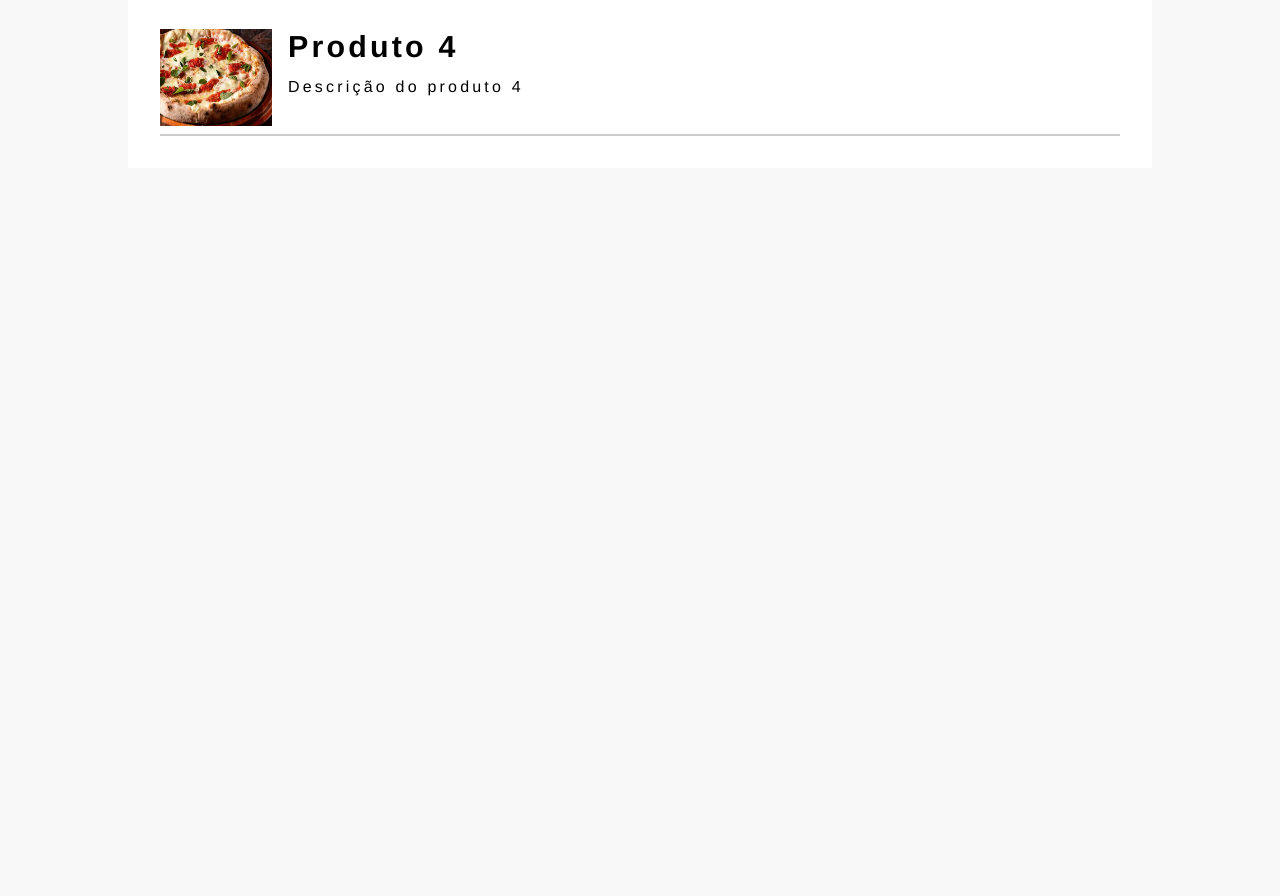
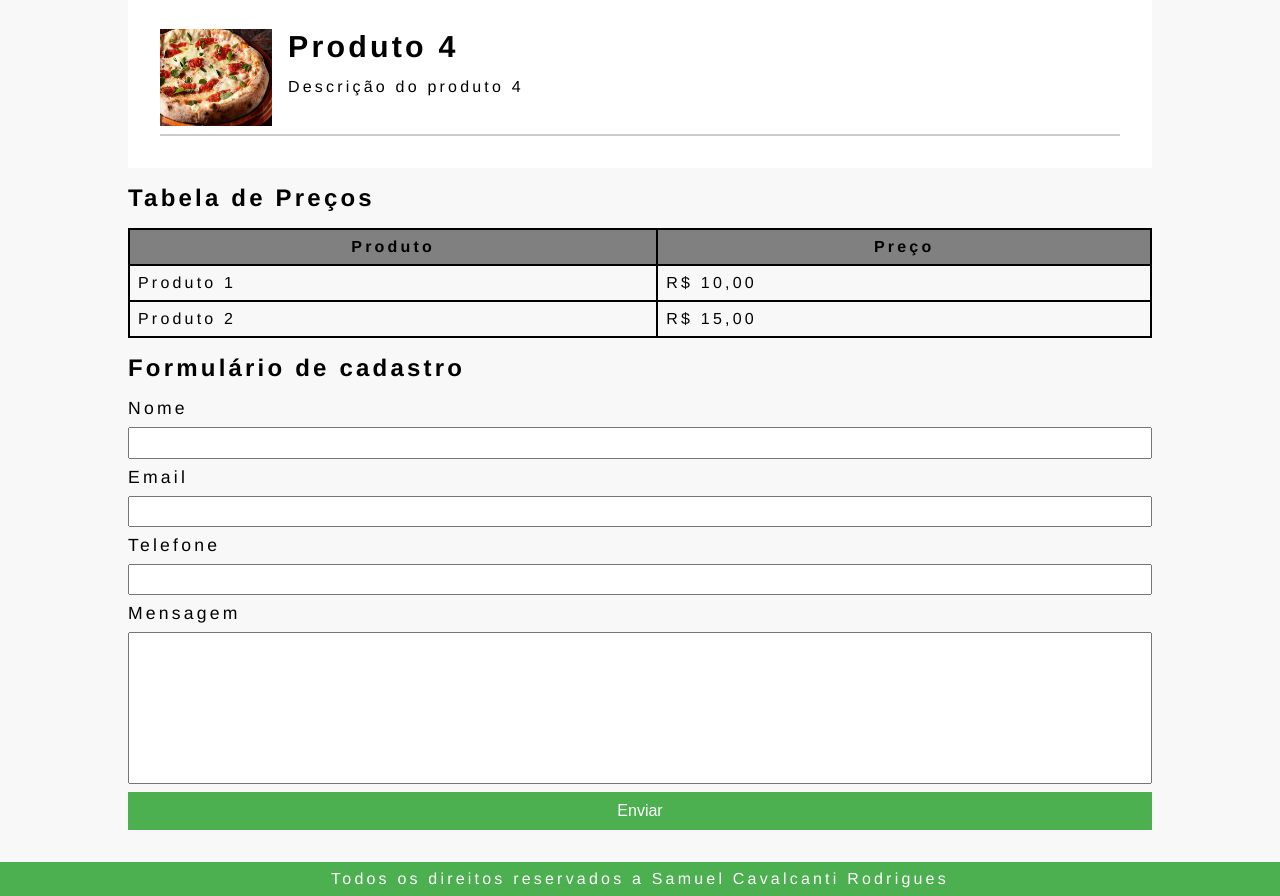
Before and after one commit to minerchan/Santander_Coders_2023, a plain HTML site: page aula05/index.html in a window 1280 px wide. Shown: the part 776-1672 px from the top of the page. Before the commit the page ends 944 px from the top, so only its background shows below. Drawn offline with Linux system fonts and the light colour scheme.

Commit message:
so corrigir as cores agora e as fontes

```diff
--- a/aula05/index.html
+++ b/aula05/index.html
@@ -1,11 +1,13 @@
 <!DOCTYPE html>
 <html lang="pt-br">
+
 <head>
   <meta charset="UTF-8" />
   <meta name="viewport" content="width=device-width, initial-scale=1.0" />
   <title>Cardápio Digital</title>
   <link rel="stylesheet" href="./style.css" />
 </head>
+
 <body>
   <header>
     <div id="titulo">
@@ -20,7 +22,8 @@
       </ul>
     </nav>
   </header>
-    <main id="flexProdutos">
+  <main>
+    <section id="flexProdutos">
       <h2>Cardápio/Catálogo</h2>
       <div class="gridItem">
         <img src="./pizza.jpg" alt="Imagem de uma pizza" />
@@ -42,6 +45,46 @@
         <h2>Produto 4</h2>
         <p>Descrição do produto 4</p>
       </div>
+    </section>
+    <section>
+      <h2 class="marginB">Tabela de Preços</h2>
+      <table>
+        <thead>
+          <tr>
+            <th>Produto</th>
+            <th>Preço</th>
+          </tr>
+        </thead>
+        <tbody>
+          <tr>
+            <td>Produto 1</td>
+            <td>R$ 10,00</td>
+          </tr>
+          <tr>
+            <td>Produto 2</td>
+            <td>R$ 15,00</td>
+          </tr>
+        </tbody>
+      </table>
+    </section>
+    <section>
+      <h2 class="marginB">Formulário de cadastro</h2>
+      <form>
+        <label for="nome">Nome</label>
+        <input id="nome" type="text">
+        <label for="email">Email</label>
+        <input id="email" type="email">
+        <label for="telefone">Telefone</label>
+        <input id="telefone" type="tel">
+        <label for="mensagem">Mensagem</label>
+        <textarea name="mensagem" id="mensagem" cols="30" rows="10"></textarea>
+        <button>Enviar</button>
+      </form>
+    </section>
   </main>
+  <footer>Todos os direitos reservados a Samuel Cavalcanti Rodrigues</p>
+  </footer>
+
 </body>
+
 </html>
--- a/aula05/style.css
+++ b/aula05/style.css
@@ -3,11 +3,13 @@
   margin: 0;
   padding: 0;
 }
+
 body {
   font-family: "Franklin Gothic Medium", "Arial Narrow", Arial, sans-serif;
   background-color: #f8f8f8;
   letter-spacing: 0.2rem;
 }
+
 #titulo {
   display: flex;
   flex-direction: column;
@@ -33,18 +35,23 @@ nav ul li {
   cursor: pointer;
 }
 
-#flexProdutos {
+main {
   width: 80%;
   margin: 0 auto;
+}
+
+#flexProdutos {
   padding: 2rem;
   display: flex;
   flex-direction: column;
   gap: 2rem;
   background-color: #ffffff;
 }
+
 #flexProdutos h2 {
   font-size: 1.9rem;
 }
+
 .gridItem img {
   grid-row: 1/3;
   width: 7rem;
@@ -57,3 +64,58 @@ nav ul li {
   padding-bottom: 0.5rem;
   border-bottom: 2px solid #ccc;
 }
+
+.marginB {
+  padding: 1rem 0;
+}
+
+
+table {
+  border-collapse: collapse;
+  width: 100%;
+}
+
+th {
+  text-align: center;
+  background-color: grey;
+  padding: .5rem;
+  border: 2px solid black;
+}
+
+td {
+  padding: .5rem;
+  border: 2px solid black;
+}
+
+form {
+  display: flex;
+  flex-direction: column;
+  gap: .5rem;
+  font-size: 1.1rem;
+}
+
+textarea {
+  resize: none;
+}
+
+form input {
+  line-height: 1.7rem;
+}
+
+form button {
+  background-color: #4caf50;
+  color: white;
+  padding: .5rem;
+  font-size: 1rem;
+  border-color: transparent;
+  cursor: pointer;
+}
+
+footer {
+  text-align: center;
+  background-color: #4caf50;
+  width: 100%;
+  color: white;
+  padding: .5rem;
+  margin-top: 2rem;
+}
```
Lines whose indentation alone changed are shown as unchanged.
